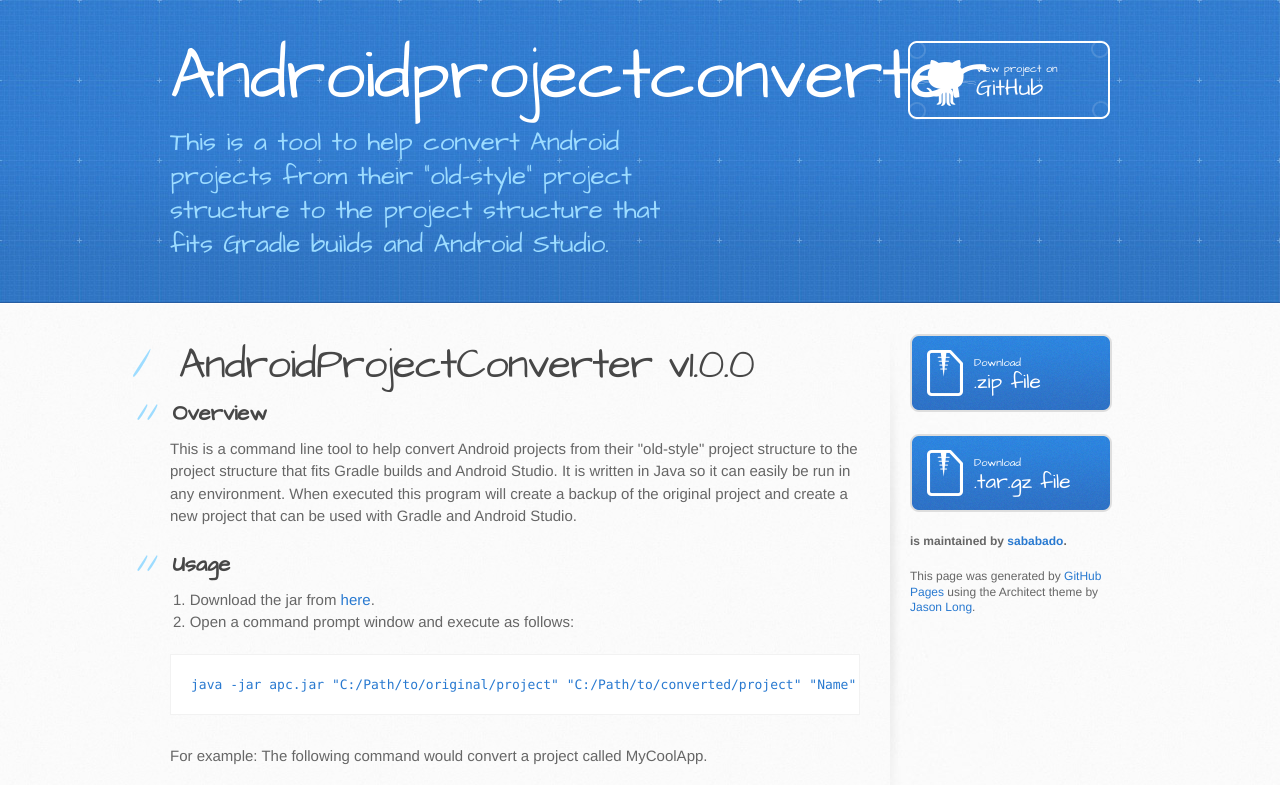
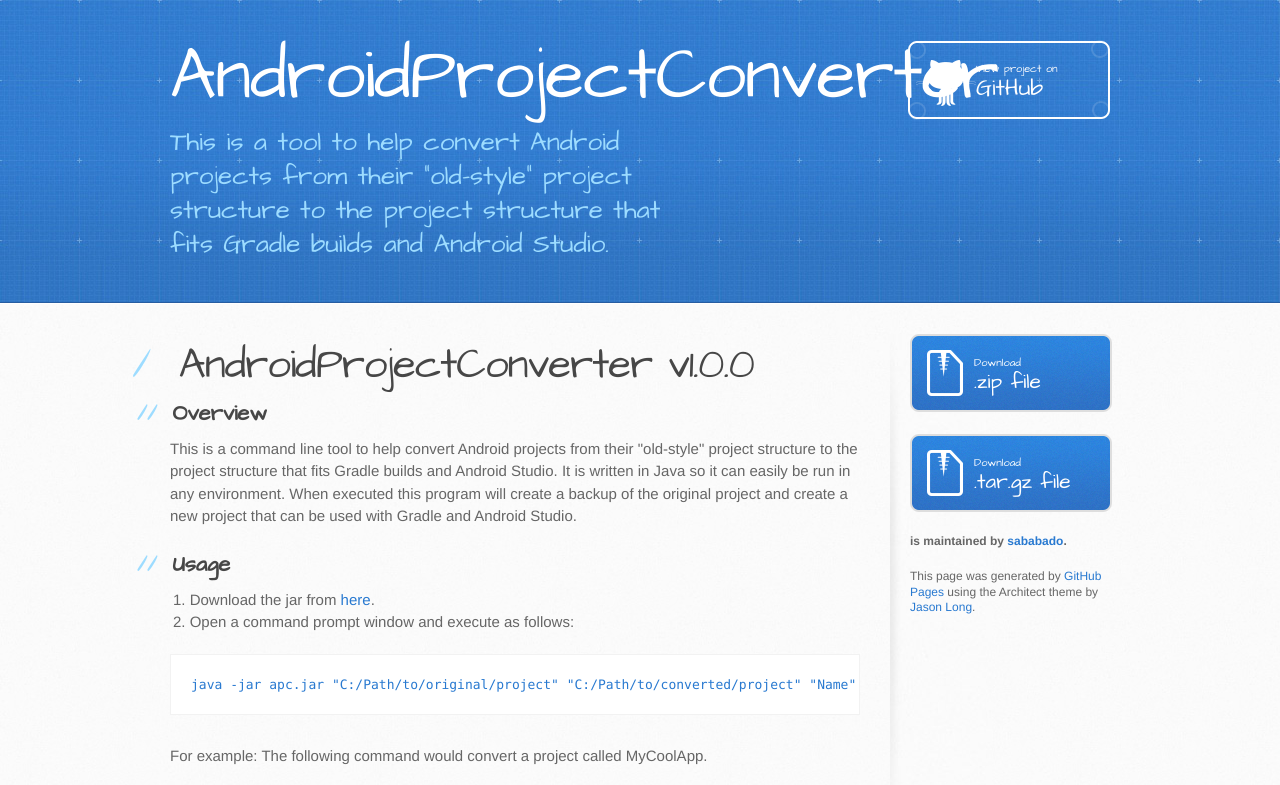
Before and after one commit to sababado/AndroidProjectConverter, a plain HTML site: page index.html in a window 1280 px wide. Shown: the top 785 px of the page. Drawn offline with Linux system fonts and the light colour scheme.

Commit message:
Fixing title

```diff
--- a/index.html
+++ b/index.html
@@ -13,13 +13,13 @@
     <script src="//html5shiv.googlecode.com/svn/trunk/html5.js"></script>
     <![endif]-->
 
-    <title>Androidprojectconverter by sababado</title>
+    <title>AndroidProjectConverter by sababado</title>
   </head>
 
   <body>
     <header>
       <div class="inner">
-        <h1>Androidprojectconverter</h1>
+        <h1>AndroidProjectConverter</h1>
         <h2>This is a tool to help convert Android projects from their &quot;old-style&quot; project structure to the project structure that fits Gradle builds and Android Studio.</h2>
         <a href="https://github.com/sababado/AndroidProjectConverter" class="button"><small>View project on</small>GitHub</a>
       </div>
```
